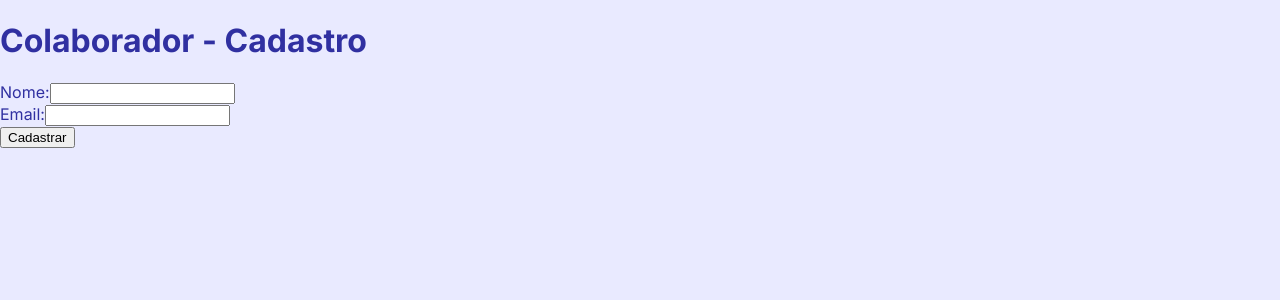
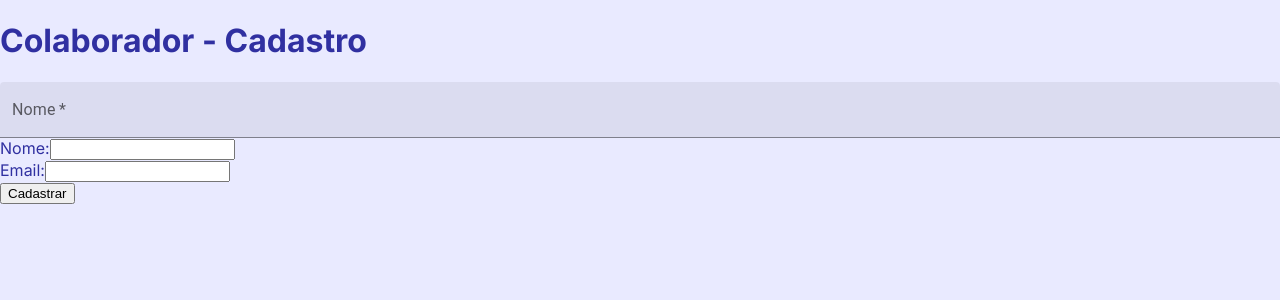
Before and after one commit to Felipe-Fagundes-LBBM/course.mvp, a Next.js app: page /admin/colaborador in a window 1280 px wide. Shown: the top 300 px of the page. Built offline with nearby package versions, Linux system fonts and the light colour scheme.

Commit message:
instalação MU e layout

```diff
--- a/src/app/lib/action.ts
+++ b/src/app/lib/action.ts
@@ -1,5 +1,6 @@
 export const addTeste = async (formData: FormData) =>{
     "use server"
    let name = formData.get("nome")
-   console.log("addTeste: " + name)
+   let email = formData.get("email")
+   console.log("Form: " + name + "-" + email)
 }
--- a/src/app/ui/forms/colaborador.jsx
+++ b/src/app/ui/forms/colaborador.jsx
@@ -1,8 +1,10 @@
 import { addTeste } from "@/app/lib/action";
+import TextField from '@mui/material/TextField';
 
 export function FormColaborador() {
     return (
         <form action={addTeste}>
+            <TextField name="nome" label="Nome" fullWidth required  variant="filled"/>
             <div>
                 <label>
                     Nome:
```
Also changed, not shown: package.json (+7 -4 lines), 1 other file (tests, documents, lock files or other folders).
